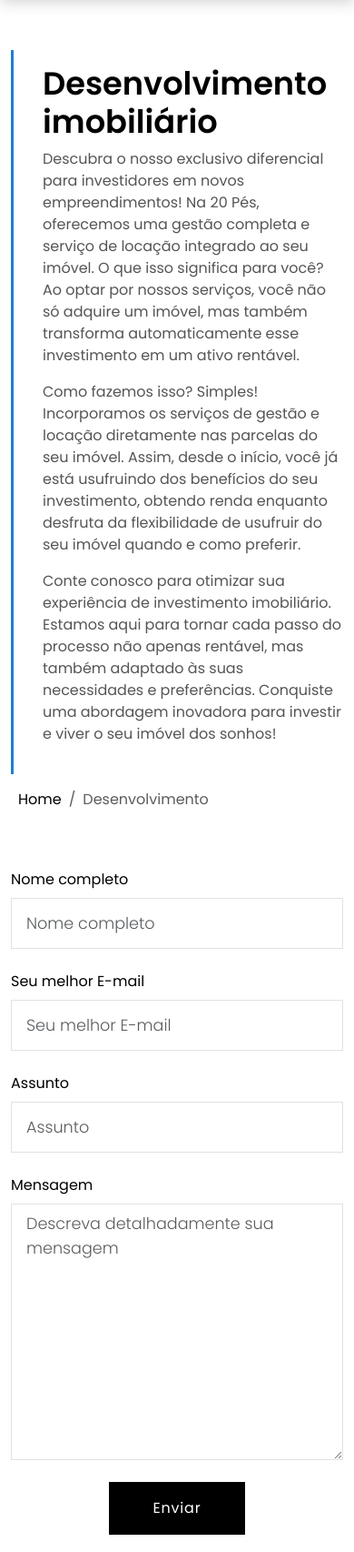
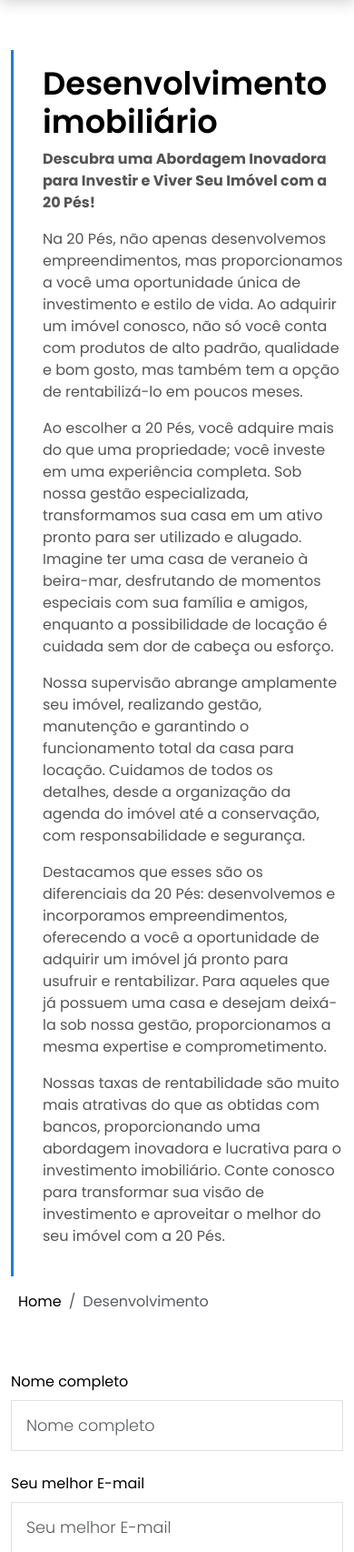
Before and after one commit to everlon/20pes, a Django app: page /desenvolvimento-imobiliario/ in a window 390 px wide. Shown: the part 113-1819 px from the top of the page at 91% size. Run offline with Django 4.2, Linux system fonts and the light colour scheme; some libraries are stand-ins or nearby versions.

Commit message:
Texto Desenvolvimento imobiliário

```diff
--- a/imoveis/templates/property-development.html
+++ b/imoveis/templates/property-development.html
@@ -11,17 +11,20 @@
     <section class="intro-single">
       <div class="container">
         <div class="row">
-          <div class="col-md-12 col-lg-8">
+          <div class="col-md-12 col-lg-9">
             <div class="title-single-box">
               <h1 class="title-single">Desenvolvimento imobiliário</h1>
               <span class="color-text-a">
-                <p>Descubra o nosso exclusivo diferencial para investidores em novos empreendimentos! Na 20 Pés, oferecemos uma gestão completa e serviço de locação integrado ao seu imóvel. O que isso significa para você? Ao optar por nossos serviços, você não só adquire um imóvel, mas também transforma automaticamente esse investimento em um ativo rentável.</p>
-                <p>Como fazemos isso? Simples! Incorporamos os serviços de gestão e locação diretamente nas parcelas do seu imóvel. Assim, desde o início, você já está usufruindo dos benefícios do seu investimento, obtendo renda enquanto desfruta da flexibilidade de usufruir do seu imóvel quando e como preferir.</p>
-                <p>Conte conosco para otimizar sua experiência de investimento imobiliário. Estamos aqui para tornar cada passo do processo não apenas rentável, mas também adaptado às suas necessidades e preferências. Conquiste uma abordagem inovadora para investir e viver o seu imóvel dos sonhos!</p>
+                <p><strong>Descubra uma Abordagem Inovadora para Investir e Viver Seu Imóvel com a 20 Pés!</strong></p>
+                <p>Na 20 Pés, não apenas desenvolvemos empreendimentos, mas proporcionamos a você uma oportunidade única de investimento e estilo de vida. Ao adquirir um imóvel conosco, não só você conta com produtos de alto padrão, qualidade e bom gosto, mas também tem a opção de rentabilizá-lo em poucos meses.</p>
+                <p>Ao escolher a 20 Pés, você adquire mais do que uma propriedade; você investe em uma experiência completa. Sob nossa gestão especializada, transformamos sua casa em um ativo pronto para ser utilizado e alugado. Imagine ter uma casa de veraneio à beira-mar, desfrutando de momentos especiais com sua família e amigos, enquanto a possibilidade de locação é cuidada sem dor de cabeça ou esforço.</p>
+                <p>Nossa supervisão abrange amplamente seu imóvel, realizando gestão, manutenção e garantindo o funcionamento total da casa para locação. Cuidamos de todos os detalhes, desde a organização da agenda do imóvel até a conservação, com responsabilidade e segurança.</p>
+                <p>Destacamos que esses são os diferenciais da 20 Pés: desenvolvemos e incorporamos empreendimentos, oferecendo a você a oportunidade de adquirir um imóvel já pronto para usufruir e rentabilizar. Para aqueles que já possuem uma casa e desejam deixá-la sob nossa gestão, proporcionamos a mesma expertise e comprometimento.</p>
+                <p>Nossas taxas de rentabilidade são muito mais atrativas do que as obtidas com bancos, proporcionando uma abordagem inovadora e lucrativa para o investimento imobiliário. Conte conosco para transformar sua visão de investimento e aproveitar o melhor do seu imóvel com a 20 Pés.</p>
               </span>
             </div>
           </div>
-          <div class="col-md-12 col-lg-4">
+          <div class="col-md-12 col-lg-3">
             <nav aria-label="breadcrumb" class="breadcrumb-box d-flex justify-content-lg-end">
               <ol class="breadcrumb">
                 <li class="breadcrumb-item">
```
